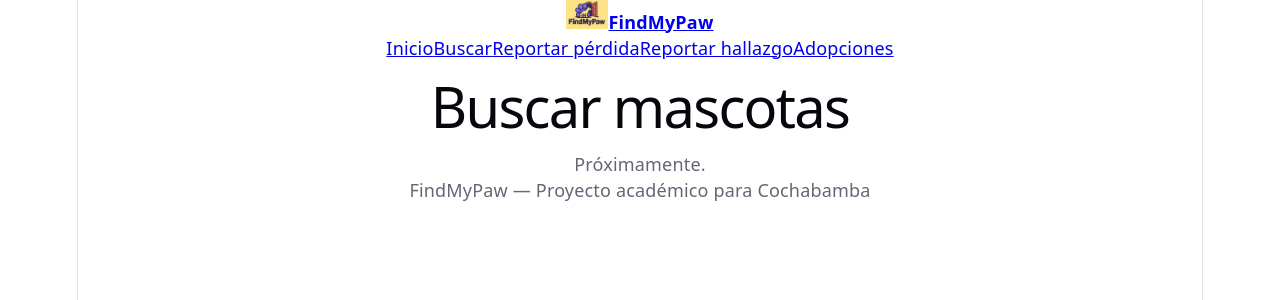
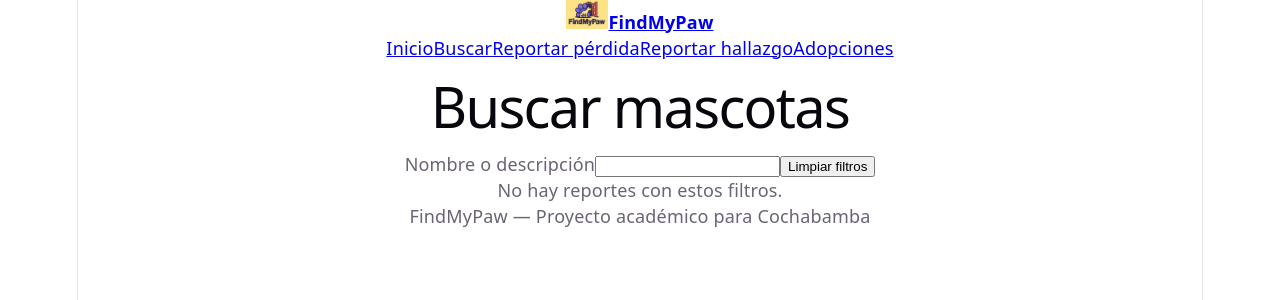
Before and after one commit to Brenda-Medrano/FindMyPaw-IS, a React (Vite) app: page /buscar in a window 1280 px wide. Shown: the top 300 px of the page. Built offline with nearby package versions, Linux system fonts and the light colour scheme.

Commit message:
feat(HU-05): conectar botón Limpiar filtros

```diff
--- a/src/App.tsx
+++ b/src/App.tsx
@@ -2,7 +2,8 @@ import { BrowserRouter, Routes, Route } from 'react-router-dom';
 import Layout from './views/Layout';
 import Inicio from './views/Inicio';
 import ReportarHallazgo from './views/ReportarHallazgo';
+import Buscar from './views/Buscar';
 const Proximamente = ({ titulo }: { titulo: string }) => <main><h1>{titulo}</h1><p>Próximamente.</p></main>;
 export default function App() {
-  return <BrowserRouter><Routes><Route element={<Layout/>}><Route index element={<Inicio/>}/><Route path="buscar" element={<Proximamente titulo="Buscar mascotas"/>}/><Route path="reportar-perdida" element={<Proximamente titulo="Reportar pérdida"/>}/><Route path="reportar-hallazgo" element={<ReportarHallazgo/>}/><Route path="adopciones" element={<Proximamente titulo="Adopciones"/>}/></Route></Routes></BrowserRouter>;
+  return <BrowserRouter><Routes><Route element={<Layout/>}><Route index element={<Inicio/>}/><Route path="buscar" element={<Buscar reportes={[]}/>}/><Route path="reportar-perdida" element={<Proximamente titulo="Reportar pérdida"/>}/><Route path="reportar-hallazgo" element={<ReportarHallazgo/>}/><Route path="adopciones" element={<Proximamente titulo="Adopciones"/>}/></Route></Routes></BrowserRouter>;
 }
--- /dev/null
+++ b/src/views/Buscar.tsx
@@ -0,0 +1,11 @@
+import { useState } from 'react';
+import type { Reporte } from '../model/types';
+import { filtrarReportes } from '../model/filtrarReportes';
+import { FILTROS_LIMPIOS } from '../model/Filtros';
+import type { CriteriosBusqueda } from '../model/Filtros';
+import Reportes from './Reportes';
+export default function Buscar({reportes}:{reportes:Reporte[]}){
+ const [filtros,setFiltros]=useState<CriteriosBusqueda>({...FILTROS_LIMPIOS});
+ const resultados=filtrarReportes(reportes,filtros);
+ return <main><h1>Buscar mascotas</h1><label htmlFor="texto">Nombre o descripción</label><input id="texto" value={filtros.texto} onChange={e=>setFiltros({...filtros,texto:e.target.value})}/><button onClick={()=>setFiltros({...FILTROS_LIMPIOS})}>Limpiar filtros</button>{resultados.length?<Reportes reportes={resultados}/>:<p>No hay reportes con estos filtros.</p>}</main>;
+}
```
Also changed, not shown: 1 other file (tests, documents, lock files or other folders).
